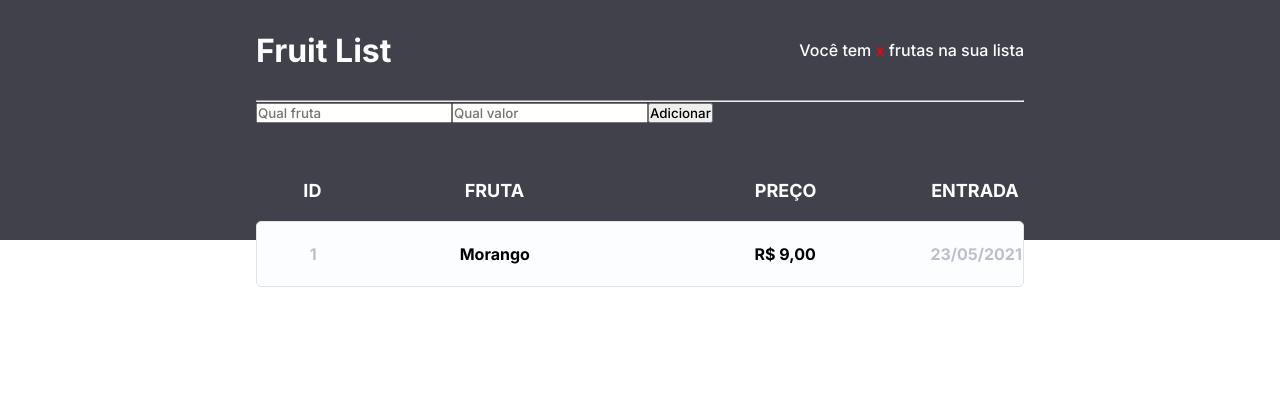
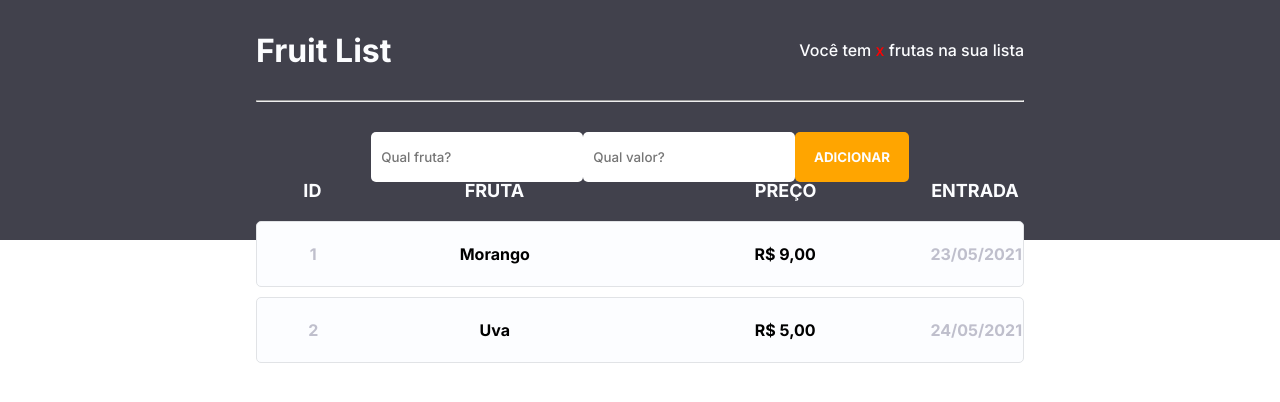
Before and after one commit to ArieleM/affya-turma2-react, a React (Create React App) app: page / in a window 1280 px wide. Shown: the top 402 px of the page. Built offline with nearby package versions, Linux system fonts and the light colour scheme; data requests are answered from the project's data file.

Commit message:
Estiliza campo adicionar

```diff
--- a/server.json
+++ b/server.json
@@ -5,6 +5,12 @@
       "price": 9,
       "date": "23/05/2021",
       "id": 1
+    },
+    {
+      "name": "Uva",
+      "price": 5,
+      "date": "24/05/2021",
+      "id": 2
     }
   ]
 }
--- a/src/App.tsx
+++ b/src/App.tsx
@@ -1,7 +1,7 @@
 import { useState, useEffect, useCallback } from 'react';
 import {uuid} from 'uuidv4';
 import { api } from './service/api';
-import { Fruit, Header, Legend, List } from './styles/styles';
+import { Fruit, Header, Legend, List, TitleHeader, ContentHeader } from './styles/styles';
 import GlobalStyles from './styles/global';
 
 interface IData {
@@ -58,28 +58,27 @@ const App: React.FC = () => {
 
       <Header>
         <div className="container">
-          <div>
+          <TitleHeader>
             <h1>Fruit List</h1>
             <p>Você tem <span>x</span> frutas na sua lista</p>
-
-          </div>
+          </TitleHeader>
           <hr />
           {isLoad ? (
             <div>
               <p>Aguarde</p>
             </div>
           ) : (
-            <div>
+            <ContentHeader>
               <input type="text"
                 onChange={e=>setFruta(e.target.value)}
-                placeholder="Qual fruta"
+                placeholder="Qual fruta?"
                 />
               <input type="number"
                 onChange={e=>setFrutaValue(parseFloat(e.target.value))}
-                placeholder="Qual valor"
+                placeholder="Qual valor?"
                 />
               <button onClick={addToApi}> Adicionar</button>
-            </div>
+            </ContentHeader>
           )}
         </div>
       </Header>
--- a/src/styles/styles.ts
+++ b/src/styles/styles.ts
@@ -4,9 +4,8 @@ export const Header = styled.header`
   background-color: #41414C;
   width: 100%;
   height: 30vh;
-  div{
-    div{
-      &:nth-child(1){
+`;
+export const TitleHeader = styled.div`
   height: 100px;
   display: flex;
   align-items: center;
@@ -15,8 +14,26 @@ export const Header = styled.header`
   span{
     color: red;
   }
+`;
+export const ContentHeader = styled.div`
+  width: 70%;
+  margin: 30px auto 0;
+  display: flex;
+  justify-content: space-around;
+  input, button{
+    border-radius: 5px;
+    border: none;
   }
+  input{
+    padding: 0 10px;
   }
+  button{
+    background-color: orange;
+    height: 50px;
+    width: 200px;
+    color: #FCFDFF;
+    text-transform: uppercase;
+    font-weight: 900;
   }
 `;
 export const List = styled.main`
```
Lines whose indentation alone changed are shown as unchanged.
